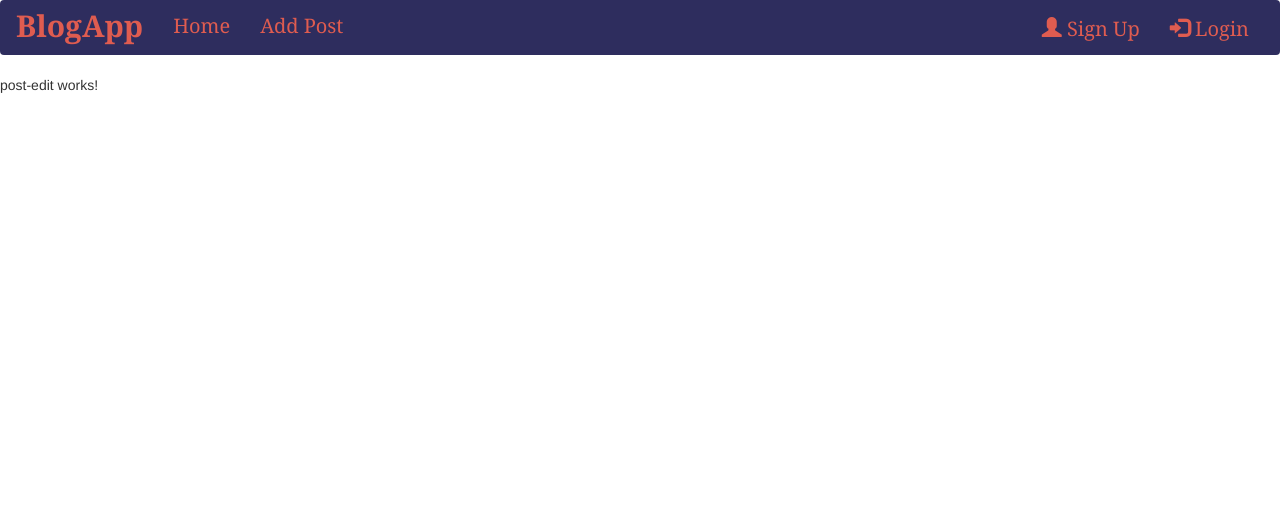
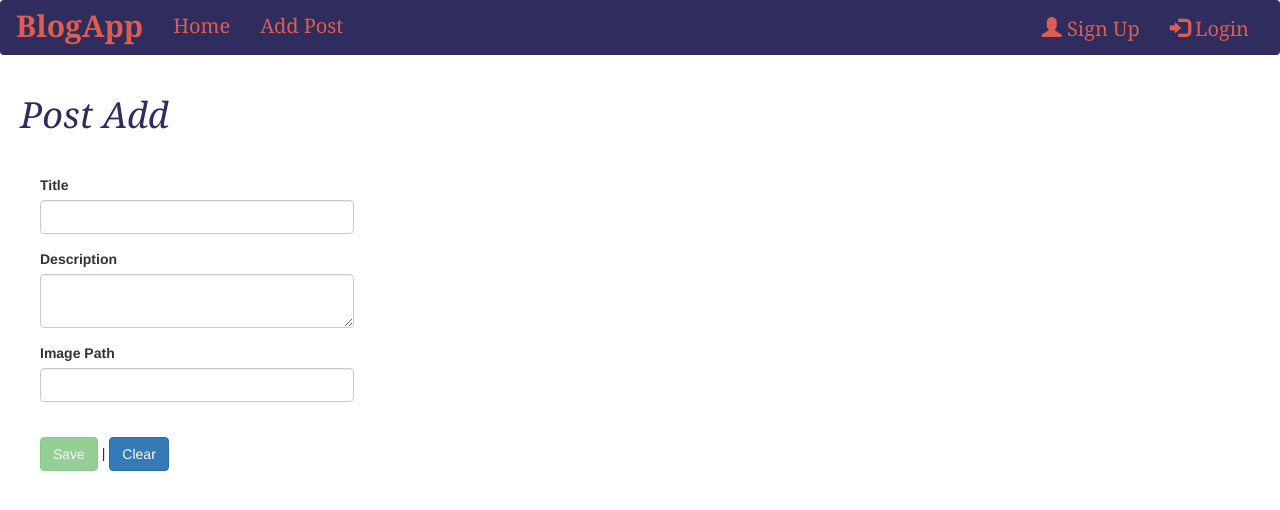
Before and after one commit to yaelbu/BlogApp, an Angular app: page /post-add in a window 1280 px wide. Shown: the top 510 px of the page. Built offline with nearby package versions, Linux system fonts and the light colour scheme.

Commit message:
edit component - form

```diff
--- a/src/app/app.module.ts
+++ b/src/app/app.module.ts
@@ -9,6 +9,7 @@ import { PostListComponent } from './post-list/post-list.component';
 import { RouterModule, Routes } from '@angular/router';
 import { AuthComponent } from './auth/auth.component';
 import { PostEditComponent } from './post-edit/post-edit.component';
+import { FormGroupDirective, ReactiveFormsModule } from '@angular/forms';
 
 
 const routes:Routes=[
@@ -42,7 +43,9 @@ const routes:Routes=[
   imports: [
     BrowserModule,
     RouterModule.forRoot(routes),
-    AppRoutingModule
+    AppRoutingModule,
+    ReactiveFormsModule
+
   ],
   providers: [],
   bootstrap: [AppComponent]
--- a/src/app/post-edit/post-edit.component.css
+++ b/src/app/post-edit/post-edit.component.css
@@ -0,0 +1,3 @@
+input.ng-invalid.ng-touched, textarea.ng-invalid.ng-touched {
+    border:1px solid red;
+}
--- a/src/app/post-edit/post-edit.component.html
+++ b/src/app/post-edit/post-edit.component.html
@@ -1 +1,24 @@
-<p>post-edit works!</p>
+<div style="margin-left:20px;" class="row">
+    <div class="col-md-6"></div>
+    <h1 style="color:#2e2d5e;margin-bottom: 40px; font-family: Cambria; font-style: italic;">Post Add</h1>
+    <form style="margin-left:20px;" [formGroup]="form" (ngSubmit)="onSubmit()">
+        <div class="form-group">
+            <label>Title</label>
+            <input class="form-control" formControlName="title" style="width: 25%;" type="text"/>
+        </div>
+
+        <div class="form-group">
+            <label>Description</label>
+            <textarea class="form-control" formControlName="description" style="width: 25%;" type="text"></textarea>
+        </div>
+
+        <div class="form-group">
+            <label>Image Path</label>
+            <input class="form-control" formControlName="imagePath" style="width: 25%;" type="text"/>
+            <img src="{{form.value.imagePath}}"/>
+        </div>
+
+        <button class="btn btn-success" [disabled]="form.invalid" type="submit">Save</button> |
+        <button class="btn btn-primary" type="reset">Clear</button>
+    </form>
+</div>
--- a/src/app/post-edit/post-edit.component.ts
+++ b/src/app/post-edit/post-edit.component.ts
@@ -1,4 +1,8 @@
 import { Component, OnInit } from '@angular/core';
+import { FormControl, FormGroup, Validators } from '@angular/forms';
+import { Router } from '@angular/router';
+import { Post } from '../post.model';
+import { PostService } from '../post.service';
 
 @Component({
   selector: 'app-post-edit',
@@ -6,10 +10,26 @@ import { Component, OnInit } from '@angular/core';
   styleUrls: ['./post-edit.component.css']
 })
 export class PostEditComponent implements OnInit {
-
-  constructor() { }
+  form!:FormGroup;
+  constructor(private postService:PostService, private router:Router) { }
 
   ngOnInit(): void {
+    this.form=new FormGroup({
+      title:new FormControl(null,[Validators.required]),
+      description:new FormControl(null,[Validators.required]),
+      imagePath:new FormControl(null,[Validators.required])
+    })
+  }
+
+  onSubmit(){
+    const title=this.form.value.title;
+    const description=this.form.value.description;
+    const imagePath=this.form.value.imagePath;
+
+
+    const post:Post=new Post(title,description,imagePath,"test@test.com",new Date())
+    this.postService.addPost(post);//add the post to the list of posts (service)
+    this.router.navigate(["/post-list"])
   }
 
 }
```
